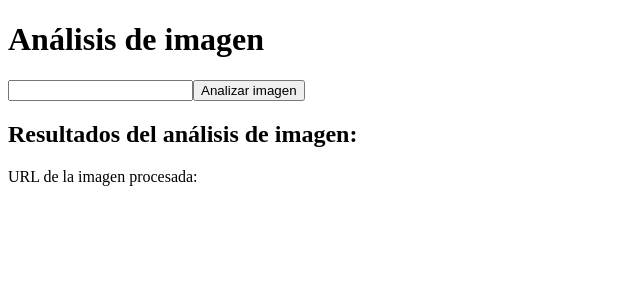
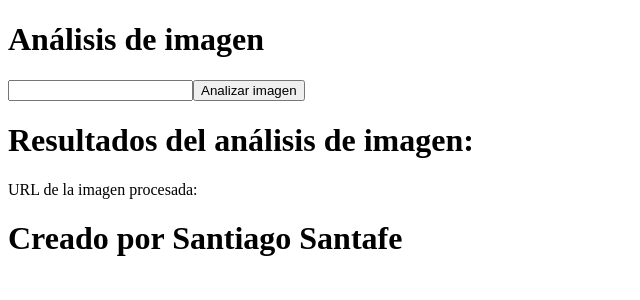
Before and after one commit to SantiagoSantafe/Analisisdeimagenes, a React (Create React App) app: page / in a window 1280 px wide. Shown: the top 300 px of the page, without its empty margins (0-640 px from the left). Built offline with nearby package versions, Linux system fonts and the light colour scheme; the HTML template or start-up script is replaced by a standard one.

Commit message:
Update caption text and add author name

```diff
--- a/src/App.js
+++ b/src/App.js
@@ -2,9 +2,11 @@ import analyzeImage from './azure-image-analysis';
 import React, { useState } from 'react';
 
 function DisplayResults({ results, imageUrl }) {
+  const captionText = results.description?.captions[0]?.text || "Resultados del análisis de imagen:";
+
   return (
     <div>
-      <h2>Resultados del análisis de imagen:</h2>
+      <h1>{captionText}</h1>
       {imageUrl && <img src={imageUrl} alt="Imagen analizada" />}
       <p>URL de la imagen procesada: {imageUrl}</p>
       <ul>
@@ -44,6 +46,7 @@ function App() {
         {processing ? "Procesando..." : "Analizar imagen"}
       </button>
       <DisplayResults results={results} imageUrl={imageUrl} />
+      <h1>Creado por Santiago Santafe</h1>
     </div>
   );
 }
```
